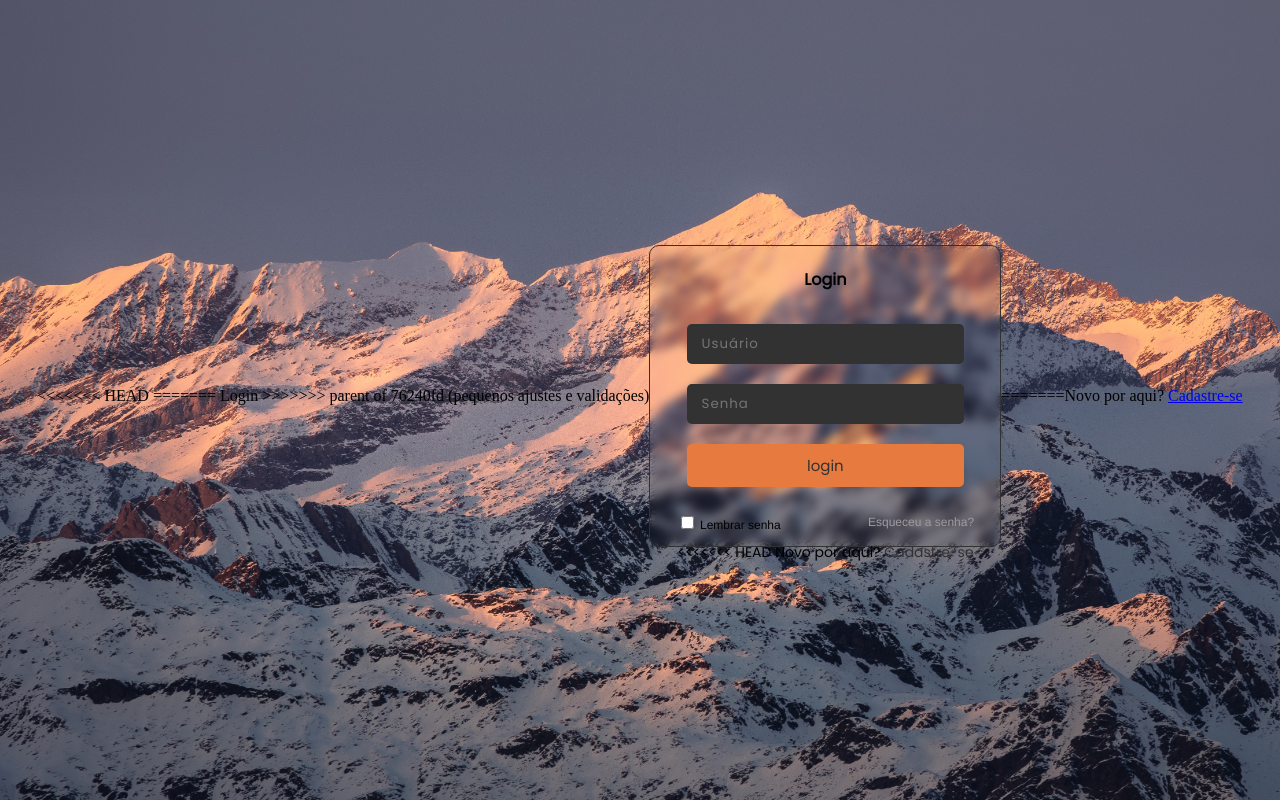
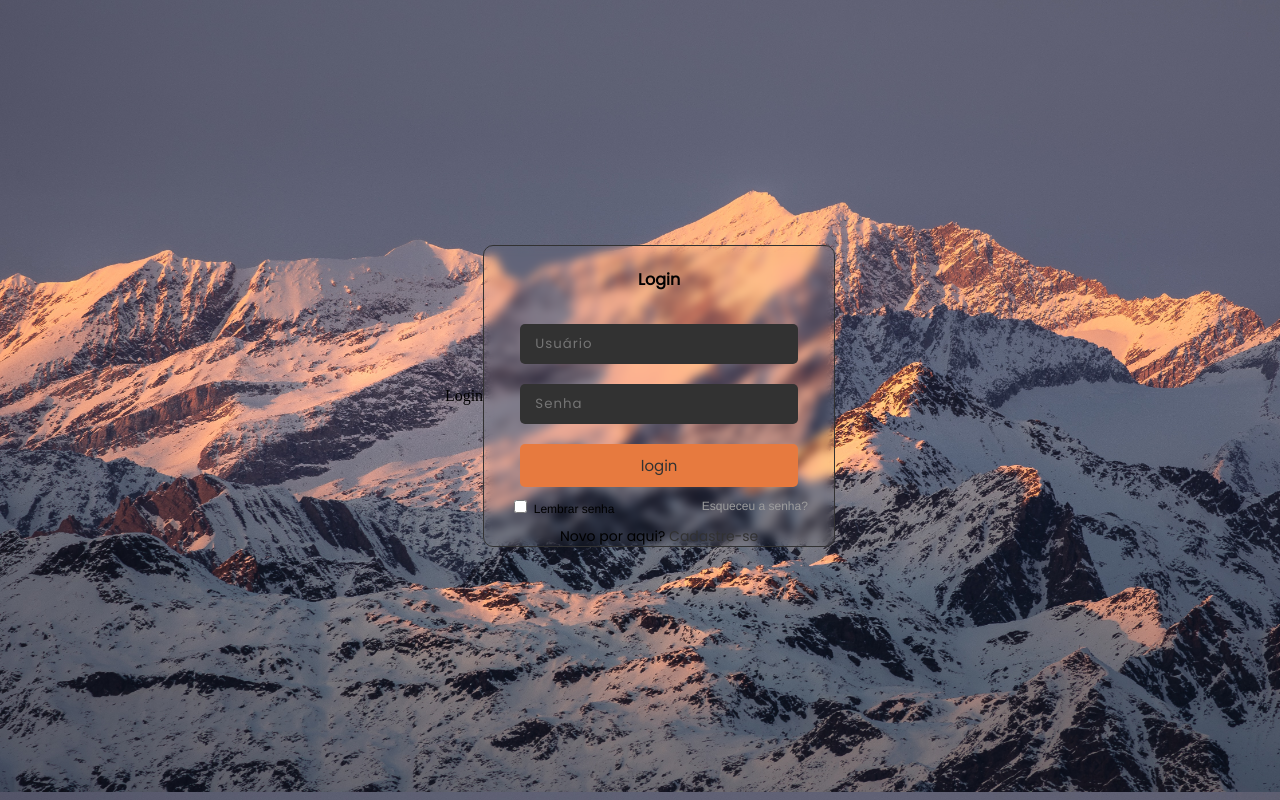
Before and after one commit to programming-island/carbono_project, a Django app: page /login/ in a window 1280 px wide. Run offline with Django 4.2, Linux system fonts and the light colour scheme.

Commit message:
Update login.html

```diff
--- a/website/templates/cadastros/login.html
+++ b/website/templates/cadastros/login.html
@@ -1,22 +1,9 @@
-<<<<<<< HEAD
-<!--carbono_amb-env/scripts/activate-->
-<!--python manage.py runserver-->
-<!DOCTYPE html>
-<html lang="pt-br">
-<head>
-    <meta charset="UTF-8">
-    <meta name="viewport" content="width=device-width, initial-scale=1.0">
-    <link rel="stylesheet" href="/website/static/style/visual-login.css">
-    <title>Login - Corretora Carbono</title>
-</head>
-=======
 {%extends 'base.html'%}
 {%block 'conteudo'%}
 {% load static %}
 {%block 'titulo'%}Login{%endblock %}
 {%block 'liks' %} <link rel="stylesheet" type="text/css" href="{% static 'style\visual-login.css' %}">{%endblock%}
 
->>>>>>> parent of 76240fd (pequenos ajustes e validações)
 <body>
     <div class="container">
         <h4>Login</h4>
@@ -35,17 +22,9 @@
             </div>
         </div>
         <div class="cadastro-direct">
-<<<<<<< HEAD
-            <span>Novo por aqui? <a href="/templates/cadastros/registrar.html">Cadastre-se</a></span>
-        </div>
-    </div>
-</body>
-</html>
-=======
             <span>Novo por aqui? <a href="templates/cadastros/registrar.html">Cadastre-se</a></span>
         </div>
     </div>
 </body>
 </html>
 {%endblock%}
->>>>>>> parent of 76240fd (pequenos ajustes e validações)
```
